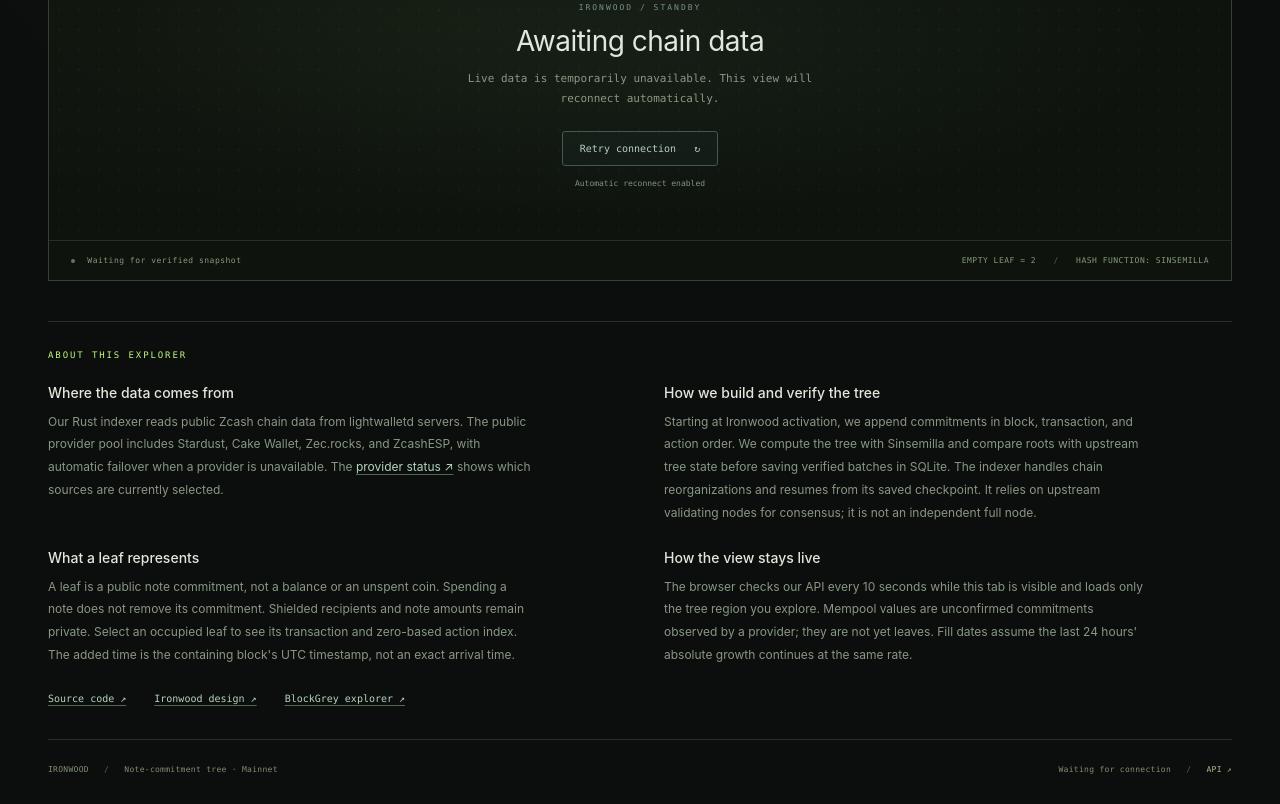
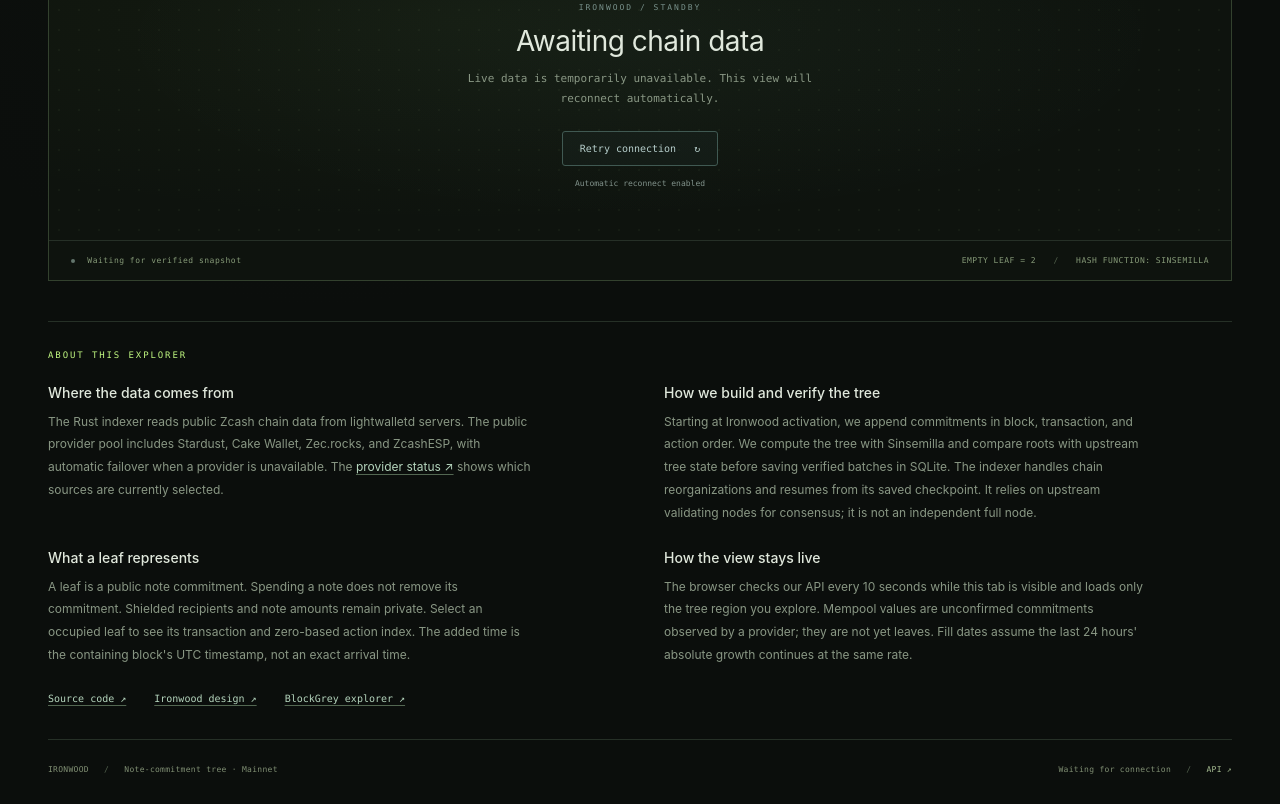
Before and after one commit to Polylog-Labs/ironwood-imt-mono, a website with bundled scripts: page web/ironwood.html in a window 1280 px wide. Shown: the part 727-1531 px from the top of the page. Built offline with nearby package versions, Linux system fonts and the light colour scheme; no server answers.

Commit message:
Simplify explorer About copy

```diff
--- a/web/ironwood.html
+++ b/web/ironwood.html
@@ -322,7 +322,7 @@
         <div class="about-grid">
           <div>
             <h3>Where the data comes from</h3>
-            <p>Our Rust indexer reads public Zcash chain data from lightwalletd
+            <p>The Rust indexer reads public Zcash chain data from lightwalletd
               servers. The public provider pool includes Stardust, Cake Wallet,
               Zec.rocks, and ZcashESP, with automatic failover when a provider
               is unavailable. The <a href="/v1/providers" target="_blank" rel="noopener">provider status ↗</a>
@@ -339,7 +339,7 @@
           </div>
           <div>
             <h3>What a leaf represents</h3>
-            <p>A leaf is a public note commitment, not a balance or an unspent coin.
+            <p>A leaf is a public note commitment.
               Spending a note does not remove its commitment. Shielded recipients
               and note amounts remain private. Select an occupied leaf to see
               its transaction and zero-based action index. The added time is
```
